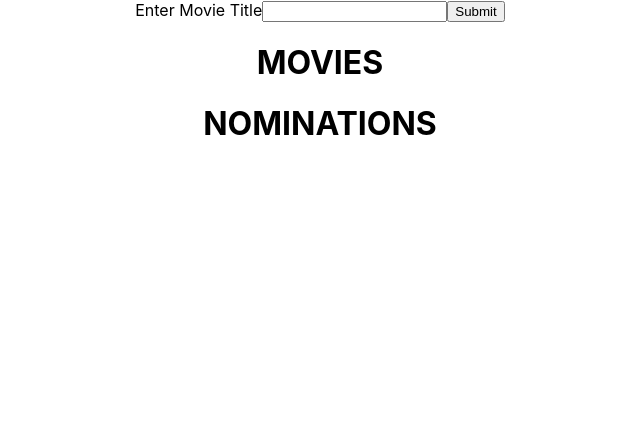
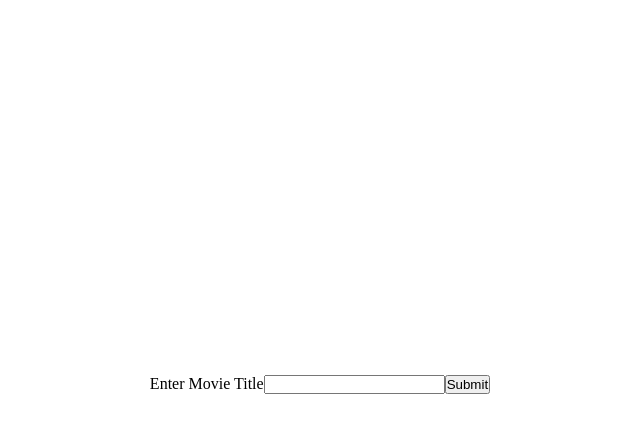
Before and after one commit to peterhangg/shoppies, a React (Create React App) app in the folder client/: page / in a window 1280 px wide. Shown: the top 432 px of the page, without its empty margins (320-960 px from the left). Built offline with nearby package versions, Linux system fonts and the light colour scheme.

Commit message:
added styled components

```diff
--- a/client/package.json
+++ b/client/package.json
@@ -14,6 +14,7 @@
     "react-scripts": "4.0.1",
     "redux": "^4.0.5",
     "redux-thunk": "^2.3.0",
+    "styled-components": "^5.2.1",
     "web-vitals": "^0.2.4"
   },
   "scripts": {
--- a/client/src/App.css
+++ /dev/null
@@ -1,38 +0,0 @@
-.App {
-  text-align: center;
-}
-
-.App-logo {
-  height: 40vmin;
-  pointer-events: none;
-}
-
-@media (prefers-reduced-motion: no-preference) {
-  .App-logo {
-    animation: App-logo-spin infinite 20s linear;
-  }
-}
-
-.App-header {
-  background-color: #282c34;
-  min-height: 100vh;
-  display: flex;
-  flex-direction: column;
-  align-items: center;
-  justify-content: center;
-  font-size: calc(10px + 2vmin);
-  color: white;
-}
-
-.App-link {
-  color: #61dafb;
-}
-
-@keyframes App-logo-spin {
-  from {
-    transform: rotate(0deg);
-  }
-  to {
-    transform: rotate(360deg);
-  }
-}
--- a/client/src/App.js
+++ b/client/src/App.js
@@ -2,16 +2,17 @@ import React from "react";
 import Search from "./components/Search";
 import Movies from "./components/Movies";
 import Nominations from "./components/Nominations";
-
-import "./App.css";
+import { HomePageWrapper, MainWrapper } from "./styles";
 
 const App = () => {
   return (
-    <div className="App">
+    <HomePageWrapper>
       <Search />
-      <Movies />
-      <Nominations />
-    </div>
+      <MainWrapper>
+        <Movies />
+        <Nominations />
+      </MainWrapper>
+    </HomePageWrapper>
   );
 }
 
--- a/client/src/actions/getSearch.js
+++ b/client/src/actions/getSearch.js
@@ -1,4 +1,3 @@
-import { fromPromise } from "@apollo/client";
 import { GET_SEARCH } from "../constants/action-types";
 
 export const getSearch = data => ({
--- a/client/src/components/Movies.js
+++ b/client/src/components/Movies.js
@@ -8,11 +8,12 @@ const Movies = ({ data, loading, error, nominations, search }) => {
 
   return (
     <>
-      <h1>MOVIES</h1>
-      {search && <h3>Results for {search}</h3>}
       {loading && <p>Loading...</p>}
       {error && <p>Oops there was an error. Please search for another movie</p>}
       {data && data.movies.length > 0 && (
+        <div>
+          <h1>MOVIES</h1>
+          {search && <h3>Results for {search}</h3>}
           <ul>
             {data.movies.map((movie) => (
               <li key={movie.id}>
@@ -20,14 +21,17 @@ const Movies = ({ data, loading, error, nominations, search }) => {
                 <p>{movie.year}</p>
                 <button
                   type="button"
-                  disabled={nominations.includes(movie) || nominations.length === 5}
+                  disabled={
+                    nominations.includes(movie) || nominations.length === 5
+                  }
                   onClick={() => dispatch(addNomination(movie))}
                 >
-                  Add
+                  Nominate
                 </button>
               </li>
             ))}
           </ul>
+        </div>
       )}
     </>
   );
@@ -45,7 +49,7 @@ Movies.prototype = {
   data: PropTypes.object,
   loading: PropTypes.bool,
   nominations: PropTypes.array,
-  search: PropTypes.string
+  search: PropTypes.string,
 };
 
 export default connect(mapStateToProps)(Movies);
--- a/client/src/components/Nominations.js
+++ b/client/src/components/Nominations.js
@@ -1,7 +1,7 @@
 import React from "react";
 import PropTypes from "prop-types";
 import { connect } from "react-redux";
-import { useDispatch } from 'react-redux';
+import { useDispatch } from "react-redux";
 import { deleteNomination } from "../actions/nominationActions";
 
 const Nominations = ({ nominations }) => {
@@ -9,17 +9,24 @@ const Nominations = ({ nominations }) => {
 
   return (
     <>
+      {nominations && nominations.length > 0 && (
+        <div>
           <h1>NOMINATIONS</h1>
-      {nominations && nominations.length > 0 && (
           <ul>
             {nominations.map((nomination) => (
               <li key={nomination.id}>
                 <p>{nomination.title}</p>
                 <p>{nomination.year}</p>
-              <button onClick={() => dispatch(deleteNomination(nomination.id))}>delete</button>
+                <button
+                  onClick={() => dispatch(deleteNomination(nomination.id))}
+                >
+                  X
+                </button>
               </li>
             ))}
           </ul>
+          {nominations.length === 5 && <p>Your nomination list is ready!</p>}
+        </div>
       )}
     </>
   );
--- a/client/src/index.css
+++ /dev/null
@@ -1,13 +0,0 @@
-body {
-  margin: 0;
-  font-family: -apple-system, BlinkMacSystemFont, 'Segoe UI', 'Roboto', 'Oxygen',
-    'Ubuntu', 'Cantarell', 'Fira Sans', 'Droid Sans', 'Helvetica Neue',
-    sans-serif;
-  -webkit-font-smoothing: antialiased;
-  -moz-osx-font-smoothing: grayscale;
-}
-
-code {
-  font-family: source-code-pro, Menlo, Monaco, Consolas, 'Courier New',
-    monospace;
-}
--- a/client/src/index.js
+++ b/client/src/index.js
@@ -4,12 +4,14 @@ import { client } from "./client";
 import { ApolloProvider } from "@apollo/client";
 import {Provider} from 'react-redux'
 import store from "./store";
-import './index.css';
+
 import App from './App';
+import GlobalStyle from "./styles/globalStyles";
 
 ReactDOM.render(
   <ApolloProvider client={client}>
     <Provider store={store}>
+      <GlobalStyle />
       <App />
     </Provider>
   </ApolloProvider>,
--- /dev/null
+++ b/client/src/styles/globalStyles.js
@@ -0,0 +1,11 @@
+import { createGlobalStyle } from "styled-components";
+
+const GlobalStyle = createGlobalStyle`
+  * {
+    box-sizing: border-box;
+    margin: 0;
+    padding: 0;
+  }
+`;
+
+export default GlobalStyle;
--- /dev/null
+++ b/client/src/styles/index.js
@@ -0,0 +1,17 @@
+import styled from "styled-components";
+
+export const HomePageWrapper = styled.div`
+  display: flex;
+  align-items: center;
+  justify-content: center;
+  flex-direction: column;
+  height: 100vh;
+  margin: auto;
+`
+
+export const MainWrapper = styled.div`
+  display: grid;
+  grid-template-columns: 1fr 1fr;
+  grid-column-gap: 20px;
+  padding-top: 2rem;
+`;
```
Also changed, not shown: 1 other file (tests, documents, lock files or other folders). Lines whose indentation alone changed are shown as unchanged.
